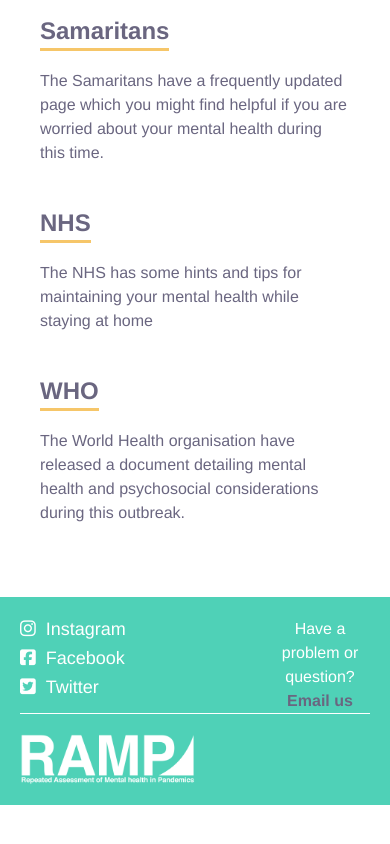
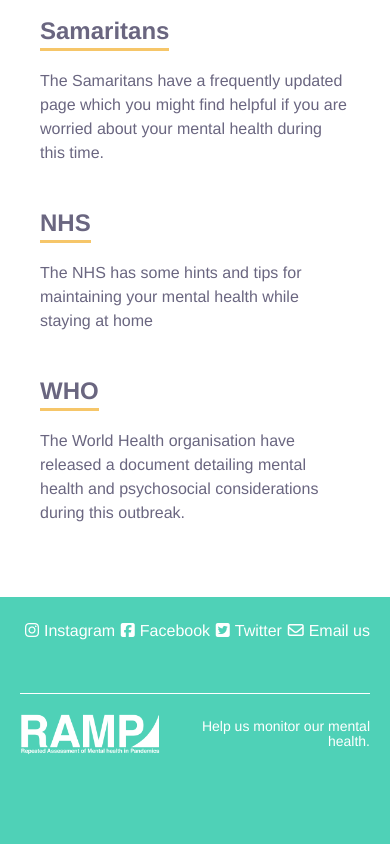
Before and after one commit to klpurves/ramp-site, a plain HTML site: page index.html in a window 390 px wide. Shown: the part 6275-7119 px from the top of the page. Before the commit the page ends 7080 px from the top, so only its background shows below. Drawn offline with Linux system fonts and the light colour scheme; a script that the page names is missing.

Commit message:
final footer and checks

```diff
--- a/index.css
+++ b/index.css
@@ -46,7 +46,7 @@ p {
 
 .social-link {
   color: white;
-  font-size: 18px;
+  font-size: 20px;
   margin-bottom: 10px;
 }
 
@@ -198,11 +198,11 @@ p {
 }
 
 .footer {
-  min-height: 150px;
+  height: 26vh;
   background: #4fd1b7;
   color: white;
   text-align: center;
-  padding: 30px 100px;
+  padding: 30px 150px;
   display: flex;
   justify-content: flex-start;
   align-items: space-around;
@@ -217,29 +217,45 @@ p {
 
 .footer-logo-container {
   padding-top: 20px;
+  margin-top: 40px;
   border-top: 1px solid white;
   display: flex;
-  justify-content: flex-start;
+  justify-content: space-between;
+  align-items: center;
 }
 
 .footer-logo {
-  width: 17%;
+  width: 30%;
 }
 
 .footer-top-row {
   display: flex;
+  flex-direction: column;
+  margin-bottom: 30px;
   justify-content: space-between;
 }
 
 .footer-email-wrap {
-  max-width: 100px;
+  font-size: 12px;
+  display: flex;
+  flex-direction: column;
+  justify-content: flex-start;
+  color: white;
+}
+
+.footer-text {
+  color: white;
+  font-size: 18px;
+  line-height: 15px;
+  text-align: right;
+  margin: 0;
 }
 
 .social-wrap {
   display: flex;
-  flex-direction: column;
-  justify-content: flex-start;
-  align-items: flex-start;
+  flex-wrap: wrap;
+  justify-content: space-between;
+  align-items: center;
 }
 
 .button-header-text {
@@ -388,6 +404,12 @@ p {
     font-size: 16px;
   }
 
+  i {
+
+    font-size: 16px;
+    margin: 5px;
+  }
+
   h2 {
     margin-top: 0;
   }
@@ -464,13 +486,23 @@ p {
   }
 
   .footer-logo {
-    width: 50%;
+    width: 40%;
   }
 
   .footer {
     padding: 20px;
   }
+
+  .footer-text {
+    font-size: 14px;
+  }
+
   .social-link {
+    font-size: 16px;
+    margin-bottom: 10px;
+  }
+
+  .footer-top-row {
     margin-bottom: 5px;
   }
 }
--- a/index.html
+++ b/index.html
@@ -254,13 +254,11 @@
            <a class="social-link " target=_blank href="https://www.instagram.com/rampstudy/ "><i class="fab fa-instagram "></i>Instagram</a>
            <a class="social-link " target=_blank href="https://www.facebook.com/ramp.study "><i class="fab fa-facebook-square "></i>Facebook</a>
            <a class="social-link " target=_blank href="https://twitter.com/rampstudy "><i class="fab fa-twitter-square "></i>Twitter</a>
+           <a class="social-link " target=_blank href="https://twitter.com/rampstudy "><i class="far fa-envelope"></i>Email us</a>
         </div>
-        <div class="footer-email-wrap ">
-        Have a problem or question? <a class="content-link " href="mailto:rampstudy@kcl.ac.uk ">Email us</a>
-        </div>
-    </div>
         <div class="footer-logo-container ">
         <img class="footer-logo " src="./images/logos/ramp.png "  alt="logo ">
+        <p class="footer-text">Help us monitor our mental health.</p>
     </div>
     </div>
      </div>
--- a/index.js
+++ /dev/null
@@ -1,13 +0,0 @@
-function openMenu(evt, menuName) {
-  var i, x, tablinks;
-  x = document.getElementsByClassName("menu");
-  for (i = 0; i < x.length; i++) {
-    x[i].style.display = "none";
-  }
-  tablinks = document.getElementsByClassName("tablink");
-  for (i = 0; i < x.length; i++) {
-    tablinks[i].className = tablinks[i].className.replace(" w3-dark-grey", "");
-  }
-  document.getElementById(menuName).style.display = "block";
-  evt.currentTarget.firstElementChild.className += " w3-dark-grey";
-}
```
